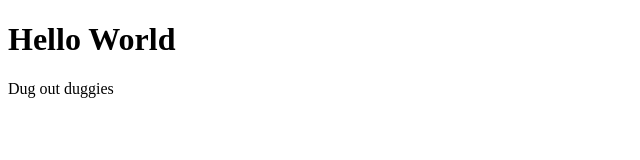
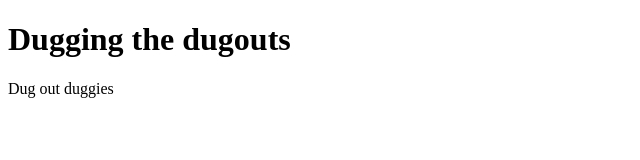
Before and after one commit to johnhuyn/DugoutDuggies, a plain HTML site: page index.html in a window 1280 px wide. Shown: the whole page, without its empty margins (0-640 px from the left). Drawn offline with Linux system fonts and the light colour scheme.

Commit message:
Update index.html

```diff
--- a/index.html
+++ b/index.html
@@ -1,7 +1,7 @@
 <!DOCTYPE html>
 <html>
 <body>
-<h1>Hello World</h1>
+<h1>Dugging the dugouts</h1>
 <p>Dug out duggies</p>
 </body>
 </html>
```
